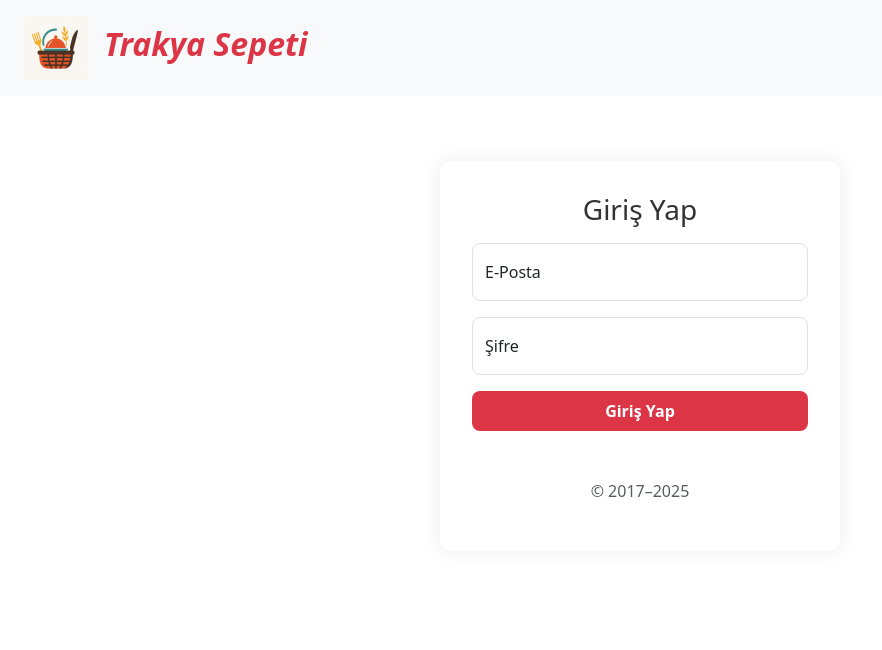
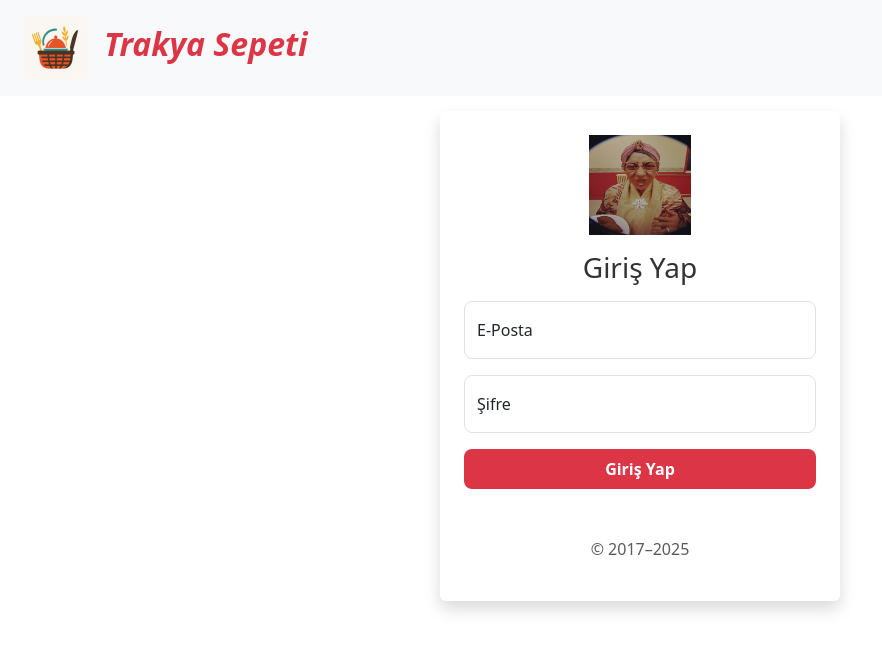
Before and after one commit to ipekibrahimoglu/Foodorderfront, an Angular app: page /login in a window 1280 px wide. Shown: the top 650 px of the page, without its empty margins (0-882 px from the left). Built offline with nearby package versions, Linux system fonts and the light colour scheme; no server answers.

Commit message:
login görseli ve HTML düzenlemesi eklendi

```diff
--- a/src/app/components/login/login.component.html
+++ b/src/app/components/login/login.component.html
@@ -1,13 +1,17 @@
-
 <div class="d-flex align-items-center px-4 py-3" style="background-color: #f8f9fa;">
   <img src="assets/trakyasepeti6.png" alt="Logo" style="height: 64px; width: auto;">
   <h2 class="ms-3 fw-bold text-danger fst-italic">Trakya Sepeti</h2>
 </div>
 
-<!-- ORTA BÖLÜM: Login Form -->
 <div class="d-flex justify-content-center align-items-center vh-100" style="margin-top: -100px;">
-  <main class="form-signin text-center w-100" style="max-width: 400px;">
+  <main class="form-signin text-center w-100 shadow p-4 bg-white rounded" style="max-width: 400px;">
     <form (ngSubmit)="onSubmit()">
+
+
+      <div class="mb-3">
+        <img src="assets/login/login.jpeg" alt="Login Fotoğrafı" class="mx-auto d-block" style="height: 100px; width: auto;">
+      </div>
+
       <h1 class="h3 mb-3 fw-normal">Giriş Yap</h1>
 
       <div class="form-floating mb-3">
```
Also changed, not shown: src/assets/login/login.jpeg (added).
